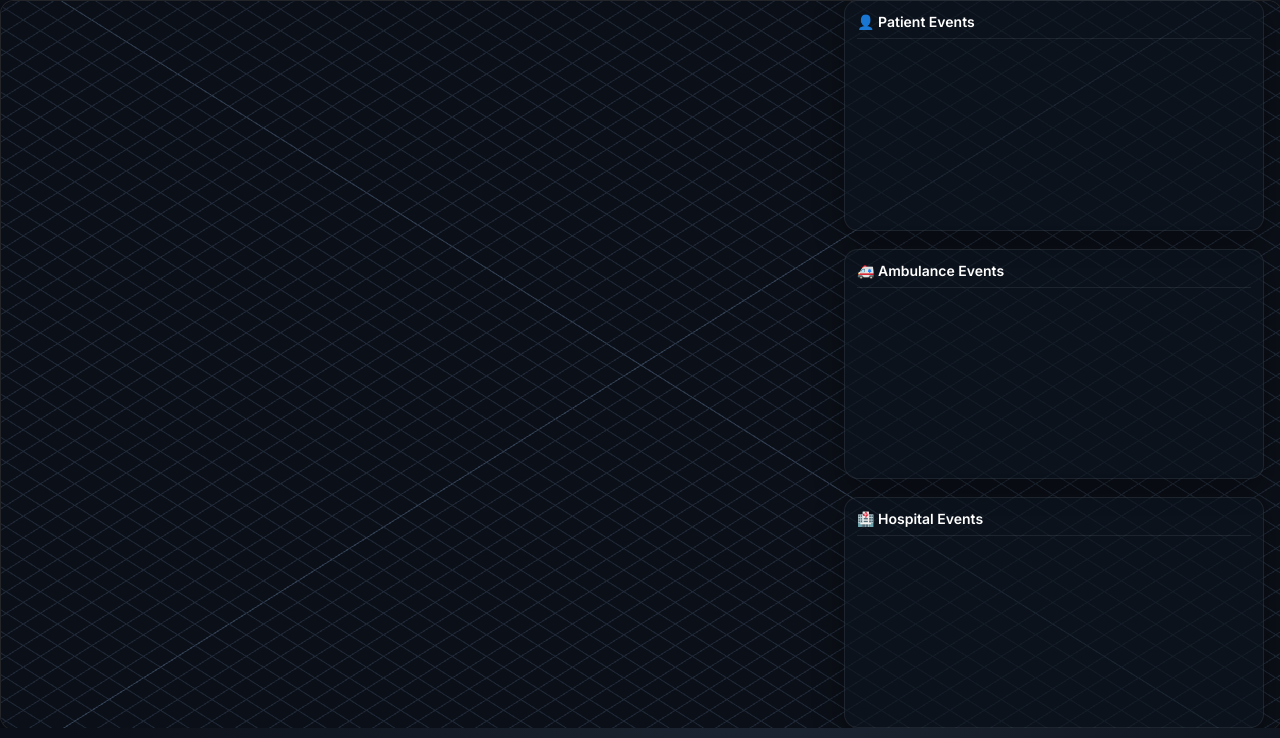
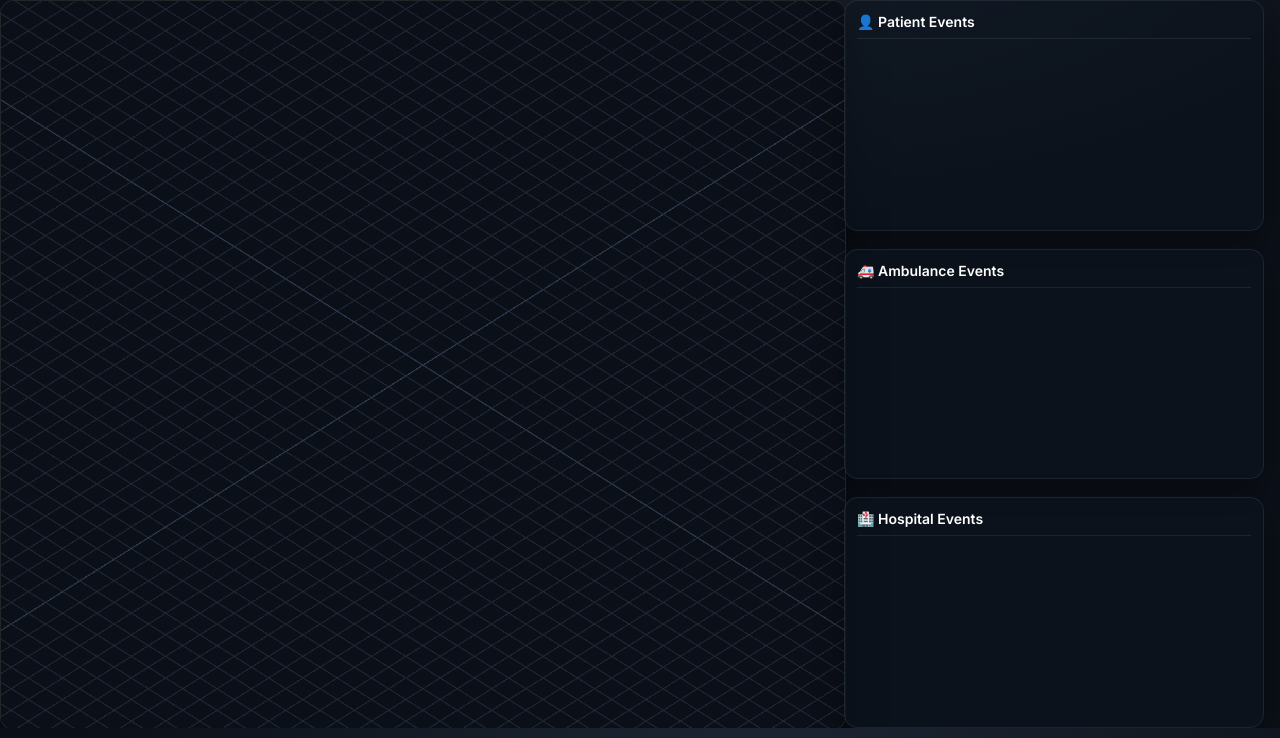
Before and after one commit to bensonchoyintuitas/ambo_sim, a Flask app: page / in a window 1280 px wide. Shown: the part 62-800 px from the top of the page. Run offline with Flask 3, Linux system fonts and the light colour scheme; data that the repository does not hold is empty; some libraries are stand-ins or nearby versions.

Commit message:
Adjust layout styles for improved sidebar and log card behavior; refine camera zoom and margins for better scene fit

```diff
--- a/static/style.css
+++ b/static/style.css
@@ -64,13 +64,13 @@ body {
 /* Layout */
 .layout { position: relative; height: calc(100vh - 100px); padding: 12px 16px 16px 16px; overflow: hidden; }
 
-.stage { position: absolute; inset: 0 0 0 0; }
+.stage { position: absolute; inset: 0 436px 0 0; }
 .scene-container { width: 100%; height: 100%; }
 
 .sim-canvas { width: 100%; height: 100%; border-radius: 14px; border: 1px solid rgba(255,255,255,0.12); box-shadow: 0 12px 40px rgba(0,0,0,0.45); background: radial-gradient(900px 480px at 40% 10%, #0b0f17 0%, #05070b 60%); display: block; }
 
 .sidebar { position: absolute; right: 16px; top: 0; bottom: 0; width: 420px; display: grid; grid-auto-rows: 1fr; gap: 18px; z-index: 3; }
-.log-card { overflow: auto; }
+.log-card { overflow: hidden; display: flex; flex-direction: column; }
 
 .card {
     background: rgba(13,20,31,0.6);
@@ -80,7 +80,7 @@ body {
     box-shadow: 0 10px 30px rgba(0,0,0,0.35);
 }
 
-.log-card ul { list-style: none; margin: 8px 0 0 0; padding: 0; max-height: 28vh; overflow: auto; }
+.log-card ul { list-style: none; margin: 8px 0 0 0; padding: 0; overflow: auto; flex: 1; }
 .log-card li { font-size: 12px; padding: 6px 0; border-bottom: 1px solid rgba(255,255,255,0.06); }
 .log-card li:last-child { border-bottom: none; }
 
--- a/templates/index.html
+++ b/templates/index.html
@@ -78,7 +78,7 @@
 
       const WORLD_SCALE = 0.06;
       const BASE_FRUSTUM = 30; // world units visible vertically in ortho camera before zoom
-      const TARGET_PAN_OFFSET = new THREE.Vector3(-1.2, 0, -0.8); // shift slightly left and down
+      const TARGET_PAN_OFFSET = new THREE.Vector3(0, 0, 0);
       const toWorld = (x, y) => ({ x: (x - 400) * WORLD_SCALE, z: (y - 325) * WORLD_SCALE });
 
       useEffect(() => {
@@ -243,12 +243,12 @@
           const a = engineRef.current.renderer.domElement.clientWidth / engineRef.current.renderer.domElement.clientHeight;
           const viewWidth = BASE_FRUSTUM * a;
           const viewHeight = BASE_FRUSTUM;
-          // add more right margin so sidebar doesn't overlap, and a small overall zoom-out
-          const marginX = 1.45; // extra space on right
-          const marginY = 1.25;
+          // modest margins so everything fits without crowding
+          const marginX = 1.25;
+          const marginY = 1.20;
           const zoomX = viewWidth / (size.x * marginX || 1);
           const zoomY = viewHeight / (size.z * marginY || 1);
-          engineRef.current.camera.zoom = Math.min(zoomX, zoomY) * 0.96;
+          engineRef.current.camera.zoom = Math.min(zoomX, zoomY) * 0.88;
           engineRef.current.camera.updateProjectionMatrix();
           // Keep camera on isometric ray through center
           const dir = engineRef.current.camera.position.clone().sub(engineRef.current.controls.target).normalize();
```
